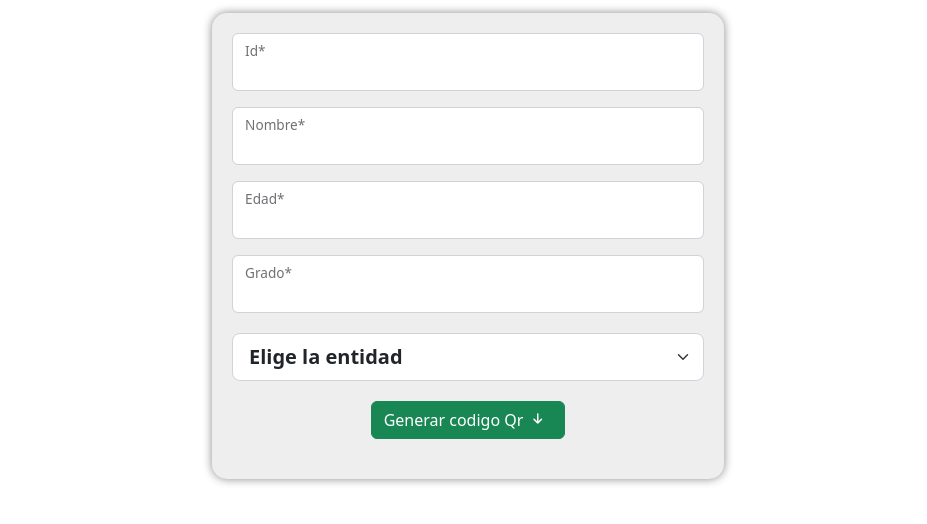
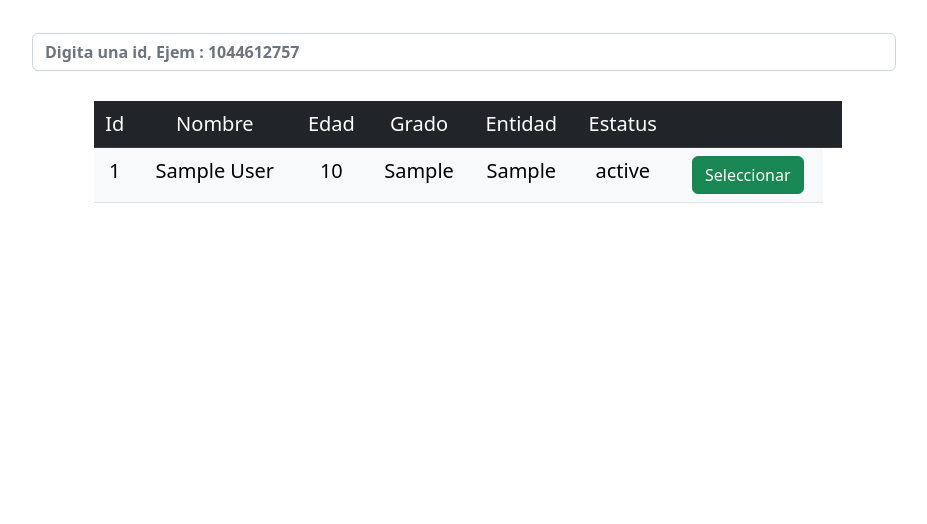
Before and after one commit to ThomasDaniel07/DroomsBeta, a PHP site: page /drooms/generatorQr.php in a window 1280 px wide. Shown: the part 107-631 px from the top of the page, without its empty margins (172-1099 px from the left). Run offline with PHP 8.4, Linux system fonts and the light colour scheme; the visitor is signed in with stand-in values (Sample User, id 1); tables that the repository leaves empty or names only in its code hold one stand-in row (values such as "Sample post"); lists and menus that the app fills with data are empty; some libraries are stand-ins or nearby versions.

Commit message:
80%listo

```diff
--- a/css/generatorQr.css
+++ b/css/generatorQr.css
@@ -1,15 +1,36 @@
+.search {
+    position: relative;
+    top: 140px;
+    width: 70%;
+}
+.contTable {
+    width: 60%;
+    font-size: 20px;
+    padding: 10px;
+    overflow-y: auto;
+    position: relative;
+    top: 160px;
+    margin: auto;
+}
+thead > tr > th {
+    font-family: system-ui, -apple-system, BlinkMacSystemFont, 'Segoe UI', Roboto, Oxygen, Ubuntu, Cantarell, 'Open Sans', 'Helvetica Neue', sans-serif;
+    font-weight: 400;
+    text-align: center;
+}
+tbody > tr > th {
+    font-family: system-ui, -apple-system, BlinkMacSystemFont, 'Segoe UI', Roboto, Oxygen, Ubuntu, Cantarell, 'Open Sans', 'Helvetica Neue', sans-serif;
+    font-weight: 400;
+    text-align: center;
+}
 .formEditCont2{
     width: 90%;
-    height: 80%;
     overflow-y: auto;
     overflow-x: hidden;
     margin: auto;
     position: relative;
-    top: 120px;
+    top: 150px;
     padding: 20px;
-    background-color: #EEE;
     border-radius: 15px;
-    box-shadow: 0px 0px 10px rgb(138, 138, 138);
 }
 
 .contBtns{
@@ -18,10 +39,6 @@
     display: flex;
     justify-content: space-around;
 }
-.formEditCont2 > select {
-    margin: 20px 0;
-}
-
 #codigoQr{
     display: flex;
     justify-content: center;
@@ -47,23 +64,6 @@
       transform: translateY(5px);
     }
 }
-.contTable {
-    width: 90%;
-    font-size: 16px;
-    padding: 10px;
-    overflow-y: auto;
-    margin: auto;
-}
-thead > tr > th {
-    font-family: system-ui, -apple-system, BlinkMacSystemFont, 'Segoe UI', Roboto, Oxygen, Ubuntu, Cantarell, 'Open Sans', 'Helvetica Neue', sans-serif;
-    font-weight: 400;
-    text-align: center;
-}
-tbody > tr > th {
-    font-family: system-ui, -apple-system, BlinkMacSystemFont, 'Segoe UI', Roboto, Oxygen, Ubuntu, Cantarell, 'Open Sans', 'Helvetica Neue', sans-serif;
-    font-weight: 400;
-    text-align: center;
-}
 @media (min-width:800px) {
     .formEditCont2{
         width: 40%;
--- a/drooms/generatorQr.php
+++ b/drooms/generatorQr.php
@@ -54,40 +54,14 @@ if (empty($_SESSION['username'])) {
             </div>
         </div>
     </nav>
-    <form  class="formEditCont2" id="formularioG">
-        <div class="form-floating mb-3">
-            <input type="number" required class="form-control" name="id" id="id">
-            <label for="floatingInput">Id*</label>
+    <div class="container-fluid search">
+        <div class="d-flex" role="search">
+            <input class="form-control me-2" id="cajaSearch" type="search" placeholder="Digita una id, Ejem : 1044612757" aria-label="Search">
         </div>
-
-        <div class="form-floating mb-3">
-            <input type="text" required class="form-control" name="name" id="name">
-            <label for="floatingInput">Nombre*</label>
-        </div>
-
-        <div class="form-floating mb-3">
-            <input type="number" required min='5' max='25' name="age" class="form-control" id="age">
-            <label for="floatingInput">Edad*</label>
-        </div>
-
-        <div class="form-floating mb-3">
-            <input type="text" required class="form-control" name="grade" id="grade">
-            <label for="floatingInput">Grado*</label>
-        </div>
-
-        <select class="form-select form-select-lg" required name="entity" id="entity" aria-label="Default select example">
-            <option selected disabled>Elige la entidad</option>
-            <option value="SanJose">SanJose</option>
-            <option value="Insecaldas">Insecaldas</option>
-        </select>
-
-        <div class="contBtns">
-            <button type="submit" class="btn btn-success" id="btnG">Generar codigo Qr <i class="fa-solid fa-arrow-down animate-bounce" id="arrowDown"></i></button>
-        </div>
-
-        <div id="codigoQr"></div>
-
-    </form>
+    </div>
+    <div class="col-md-8 contTable">
+    </div>
+    <?php require_once './generatorQrF.php'?>
     <script src="https://cdnjs.cloudflare.com/ajax/libs/qrcodejs/1.0.0/qrcode.min.js" integrity="sha512-CNgIRecGo7nphbeZ04Sc13ka07paqdeTu0WR1IM4kNcpmBAUSHSQX0FslNhTDadL4O5SAGapGt4FodqL8My0mA==" crossorigin="anonymous" referrerpolicy="no-referrer"></script>
     <script src="https://cdn.jsdelivr.net/npm/bootstrap@5.2.2/dist/js/bootstrap.bundle.min.js" integrity="sha384-OERcA2EqjJCMA+/3y+gxIOqMEjwtxJY7qPCqsdltbNJuaOe923+mo//f6V8Qbsw3" crossorigin="anonymous"></script>
     <script src="//cdn.jsdelivr.net/npm/sweetalert2@11"></script>
--- /dev/null
+++ b/drooms/generatorQrF.php
@@ -0,0 +1,63 @@
+<?php
+
+if (isset($_GET['id'])) {
+    $idOrigin = $_GET['id'];
+    require '../php/conection.php';
+    $conexion = conectoDB();
+    $sql = "SELECT * FROM students WHERE id = $idOrigin";
+    $query = mysqli_query($conexion,$sql);
+    if ($query) {
+        $resultQuery = mysqli_fetch_array($query);
+        $id = $resultQuery['id'];
+        $name = $resultQuery['name'];
+        $age = $resultQuery['age'];
+        $grade = $resultQuery['grade'];
+        $entity = $resultQuery['entity'];
+        $state = $resultQuery['state'];
+        echo "
+        <form  class='formEditCont2' id='formularioG'>
+
+            <div class='form-floating mb-3'>
+                <input type='number' required class='form-control' disabled value='$id' id='id'>
+                <label for='floatingInput'>Id*</label>
+            </div>
+
+            <div class='form-floating mb-3'>
+                <input type='text' required class='form-control' disabled value='$name' id='name'>
+                <label for='floatingInput'>Nombre*</label>
+            </div>
+
+            <div class='form-floating mb-3'>
+                <input type='number' required min='5' max='25' disabled value='$age' class='form-control' id='age'>
+                <label for='floatingInput'>Edad*</label>
+            </div>
+
+            <div class='form-floating mb-3'>
+                <input type='text' required class='form-control' disabled value='$grade' name='grade' id='grade'>
+                <label for='floatingInput'>Grado*</label>
+            </div>
+
+            <div class='form-floating mb-3'>
+                <input type='text' required class='form-control' disabled value='$entity' name='grade' id='entity'>
+                <label for='floatingInput'>Entidad*</label>
+            </div>
+
+            <div class='contBtns'>
+                <button type='button' class='btn btn-success' id='btnG'>Generar codigo Qr <i class='fa-solid fa-arrow-down animate-bounce' id='arrowDown'></i></button>
+            </div>
+
+            <div id='codigoQr'></div>
+        </form>
+
+        ";
+    }else {
+        $name = 'Ops... Ocurrio un error inesperado';
+        $age = 'Ops... Ocurrio un error inesperado';
+        $grade = 'Ops... Ocurrio un error inesperado';
+        $entity = 'Ops... Ocurrio un error inesperado';
+        $state = 'Ops... Ocurrio un error inesperado';
+        echo "<a href='generatorQr.php'>Volver atras</a>";
+    }
+}
+
+?>
--- /dev/null
+++ b/drooms/sendReport.php
@@ -0,0 +1,6 @@
+<?php
+
+
+
+
+?>
--- a/js/generatorQr.js
+++ b/js/generatorQr.js
@@ -1,3 +1,33 @@
+$(buscarDatos());
+
+const containerResult = document.querySelector('.contTable');
+
+function buscarDatos (consulta) {
+    $.ajax ({
+        url : '../php/generatonQr.php',
+        type: 'POST',
+        dataType : 'html',
+        data : {consulta : consulta},
+    })
+    .done(function(respuesta) {
+        containerResult.innerHTML = respuesta;
+    })
+    .fail(function (){
+        containerResult.innerHTML = respuesta;
+    })
+}
+
+
+$(document).on('keyup','#cajaSearch', function(){
+    let valor = $(this).val();
+    if (valor != "") {
+        buscarDatos(valor);
+    }else {
+        buscarDatos();
+    }
+})
+
+
 const id = document.getElementById('id');
 const name = document.getElementById('name')
 const age = document.getElementById('age')
@@ -7,11 +37,8 @@ const formulario = document.getElementById('formularioG')
 const btn = document.getElementById('btnG')
 const contQr = document.getElementById('codigoQr')
 
-
-
-btn.addEventListener('click', async(e)=>{
+btn.addEventListener('click', (e)=>{
     e.preventDefault();
-    if ((id.value) != '' && (name.value)!= '' & (age.value) != '' & (grade.value) != '' & (entity.value) != '') {
         const DataQr = {
             'id':id.value,
             'name':name.value,
@@ -20,27 +47,13 @@ btn.addEventListener('click', async(e)=>{
             'entity':entity.value,
             'state':'Almorzado'
         }
-        const DataBd = {
-            'id':id.value,
-            'name':name.value,
-            'age':age.value,
-            'grade':grade.value,
-            'entity':entity.value,
-            'state':'Sin Almorzar'
+        if (contQr.innerHTML == '') {
+            const Qr = new QRCode (contQr,{
+                text: JSON.stringify(DataQr),
+                colorDark : "#000000",
+                colorLight : "#ffffff",
+                correctLevel : QRCode.CorrectLevel.M
+            })
         }
-        const Qr = new QRCode (contQr,{
-            text: JSON.stringify(DataQr),
-            colorDark : "#000000",
-            colorLight : "#ffffff",
-            correctLevel : QRCode.CorrectLevel.M
-        });
 
-
-    }else {
-        Swal.fire({
-            icon: 'warning',
-            title: 'Oops...',
-            text: result.MESSAGE,
-        })
-    }
 })
--- a/php/generatonQr.php
+++ b/php/generatonQr.php
@@ -43,7 +43,7 @@ if ($result->num_rows > 0) {
                             <th>".$row['grade']."</th>
                             <th>".$row['entity']."</th>
                             <th>".$row['state']."</th>
-                            <th><a class='btn btn-primary'href='editView.php?id=$id'>Seleccionar</a></th>
+                            <th><a class='btn btn-success'href='generatorQr.php?id=$id'>Seleccionar</a></th>
                         </tr>";
         }
         $out.="</tbody></table>";
```
